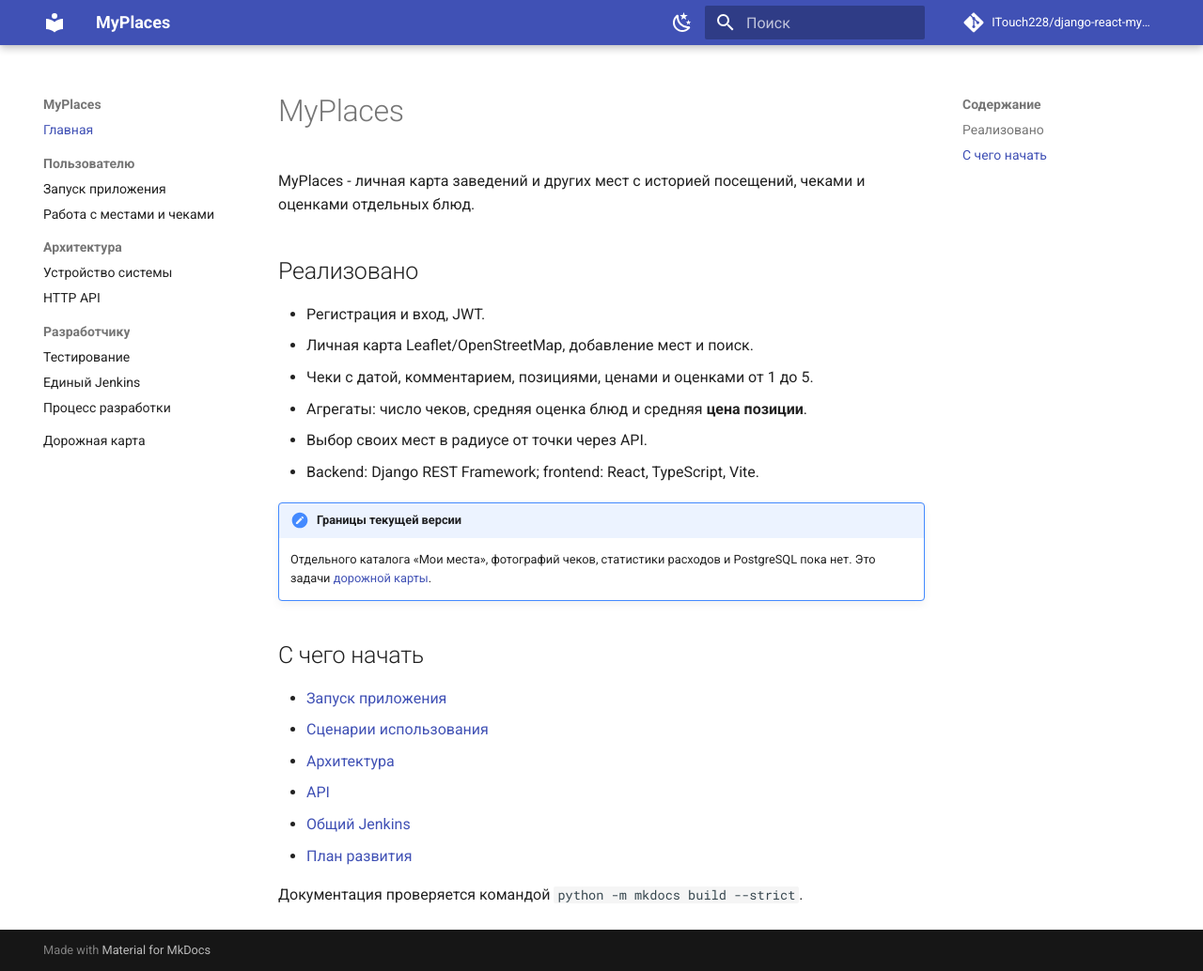
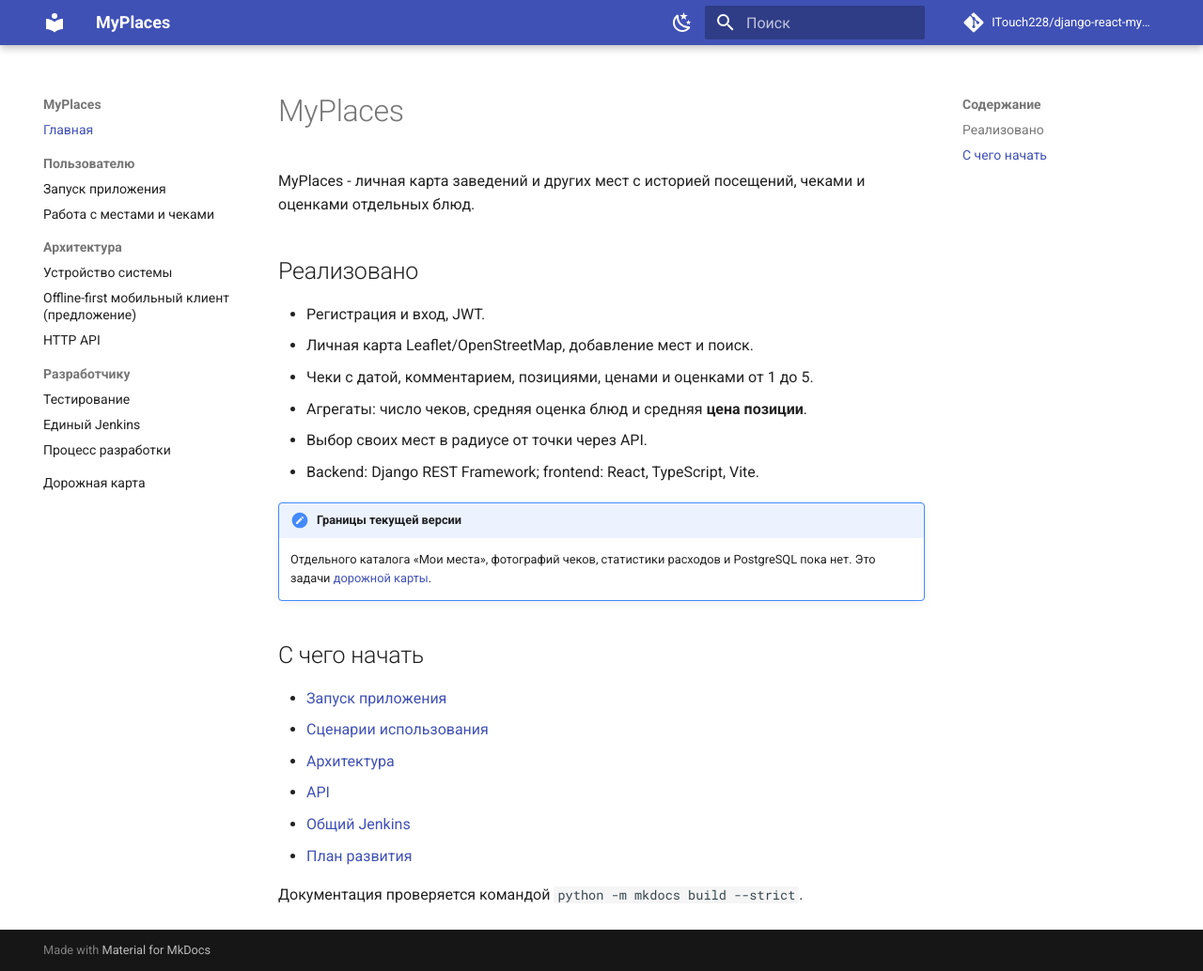
Before and after one commit to ITouch228/django-react-myplaces, an MkDocs documentation site: the page built from docs/index.md, in a window 1280 px wide and 1034 px high. Shown: the whole window at 94% size. Built offline with MkDocs 1.6.1 and Material for MkDocs 9.7.7, drawn with Linux system fonts in a browser that asks for light colours; comment, search, counter and statistics services are not loaded.

Commit message:
docs: link mobile-first architecture proposal and mobile map regression

```diff
--- a/mkdocs.yml
+++ b/mkdocs.yml
@@ -59,6 +59,7 @@ nav:
       - Работа с местами и чеками: user-guide.md
   - Архитектура:
       - Устройство системы: architecture.md
+      - Offline-first мобильный клиент (предложение): mobile-first-proposal.md
       - HTTP API: api.md
   - Разработчику:
       - Тестирование: testing.md
```
